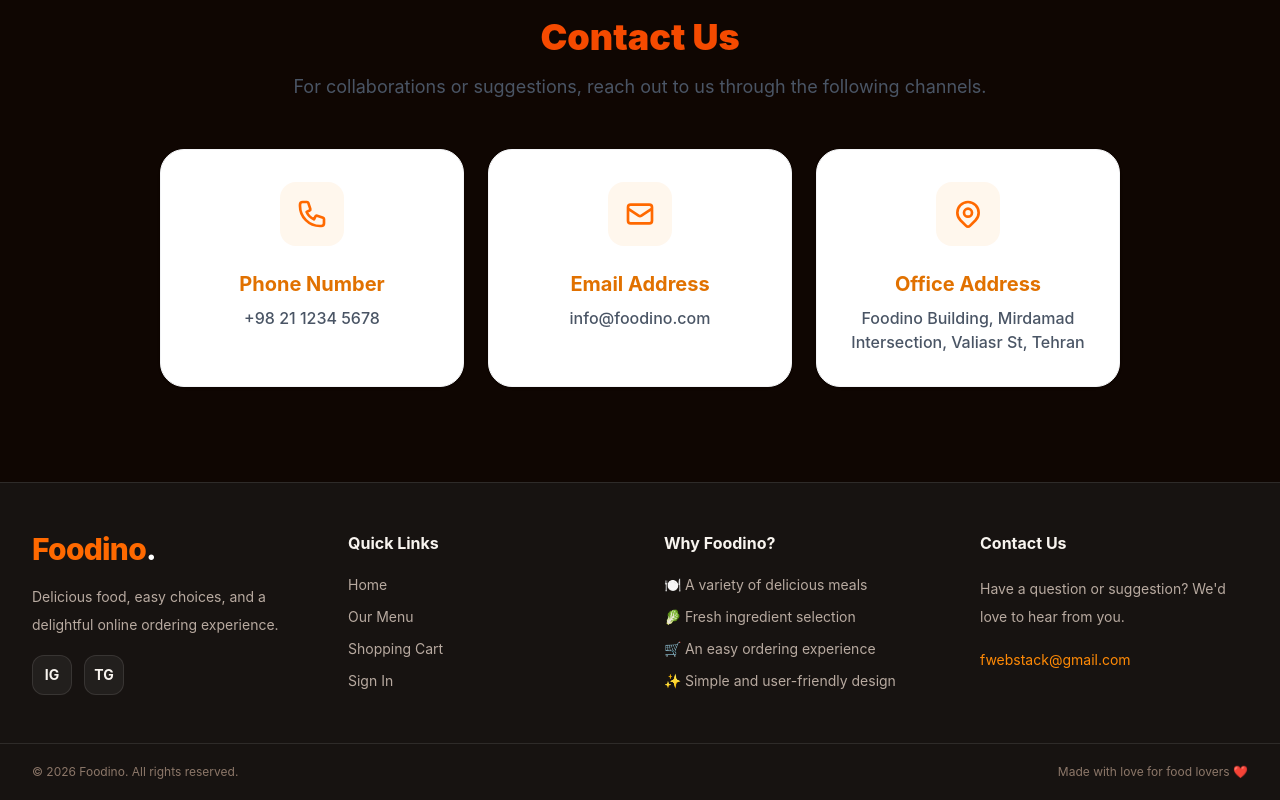
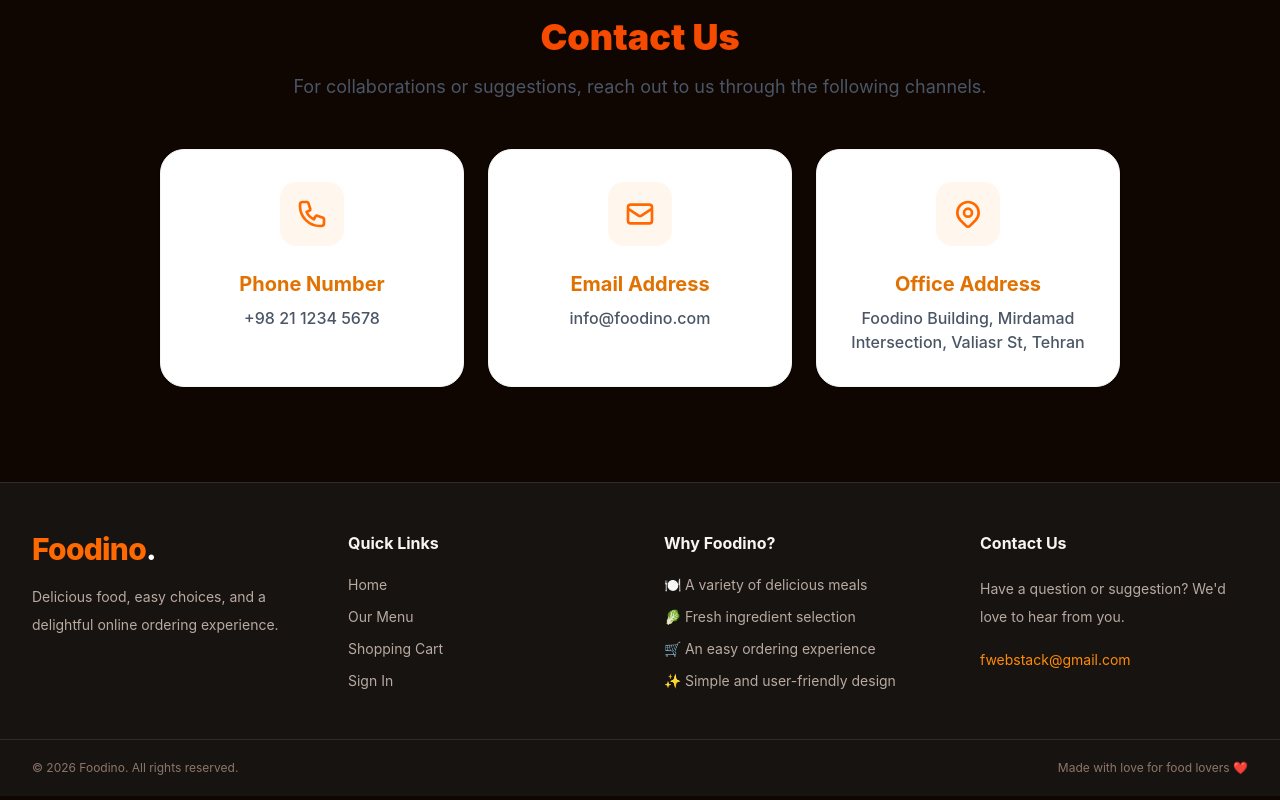
Before and after one commit to faraz-rahimi/restaurant, a React (Vite) app: page / in a window 1280 px wide. Shown: the part 1448-2248 px from the top of the page. Built offline with nearby package versions, Linux system fonts and the light colour scheme; no server answers.

Commit message:
Refactor Footer component structure and styling

```diff
--- a/src/Components/Footer.tsx
+++ b/src/Components/Footer.tsx
@@ -24,27 +24,6 @@ const Footer = () => {
             {t("footer.description")}
           </p>
 
-          <div className="flex gap-3">
-            <a
-              href="https://instagram.com/"
-              target="_blank"
-              rel="noreferrer"
-              aria-label={t("footer.instagram")}
-              className="flex h-10 w-10 items-center justify-center rounded-xl border border-white/10 bg-white/5 text-sm font-bold transition hover:border-orange-500/50 hover:bg-orange-500/10 hover:text-orange-400"
-            >
-              IG
-            </a>
-
-            <a
-              href="https://t.me/"
-              target="_blank"
-              rel="noreferrer"
-              aria-label={t("footer.telegram")}
-              className="flex h-10 w-10 items-center justify-center rounded-xl border border-white/10 bg-white/5 text-sm font-bold transition hover:border-orange-500/50 hover:bg-orange-500/10 hover:text-orange-400"
-            >
-              TG
-            </a>
-          </div>
         </div>
 
         <div>
```
